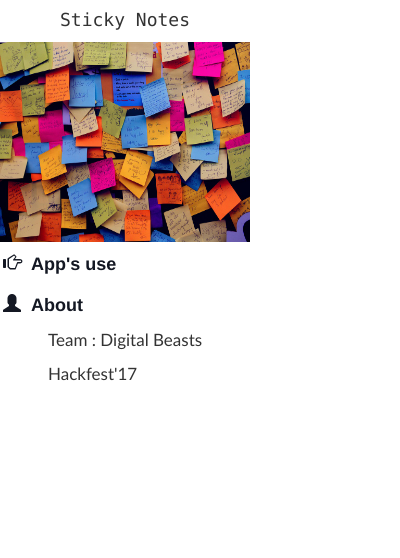
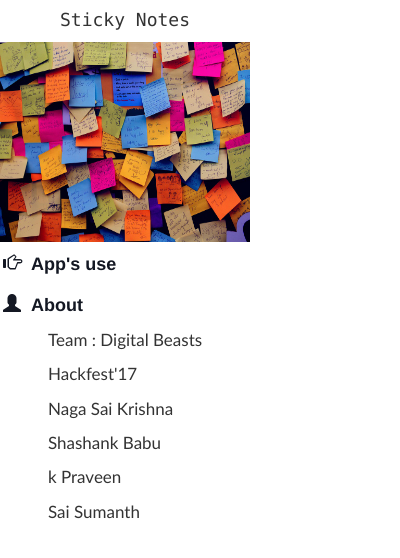
Before and after one commit to nnsk2307/stickynote, a browser extension: page popup/popup.html in a window 400 px wide. Both pictures are taken after a click on the label "About". Drawn offline with Linux system fonts and the light colour scheme.

Commit message:
Update popup.html
added names of contributors

```diff
--- a/popup/popup.html
+++ b/popup/popup.html
@@ -32,6 +32,10 @@
     <ul>
         <p>Team : Digital Beasts</p>
         <p>Hackfest'17</p>
+        <p>Naga Sai Krishna</p>
+        <p>Shashank Babu</p>
+        <p>k Praveen</p>
+        <p>Sai Sumanth</p>
     </ul>
 </div>
 </div>
```
